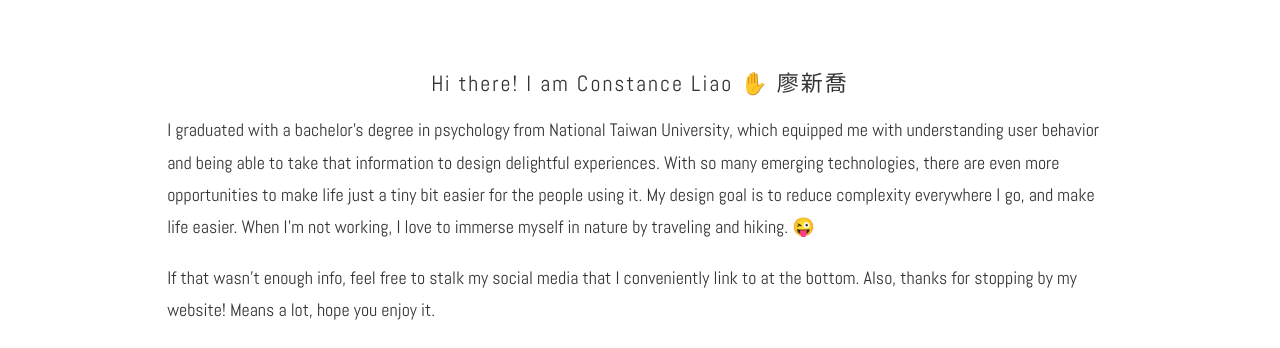
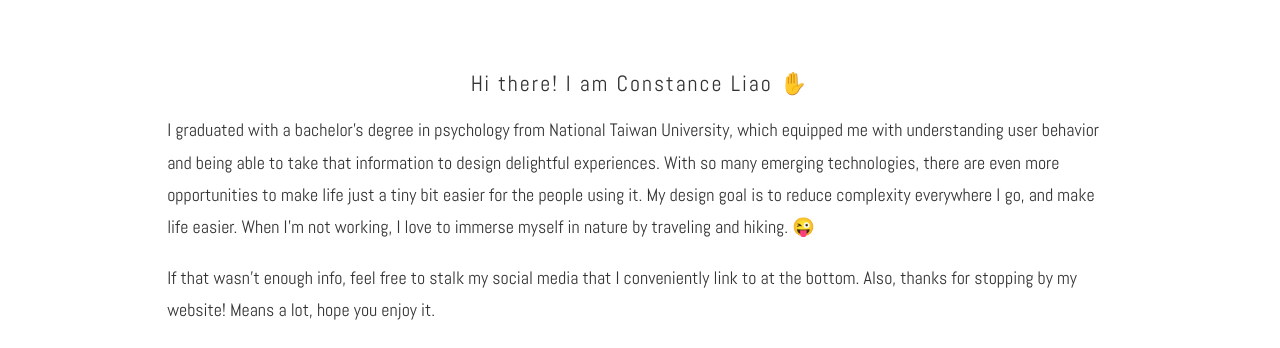
Before and after one commit to xiiiiiiin/constance_portfolio, a website: page about.html in a window 1280 px wide. Shown: the part 540-888 px from the top of the page. Drawn offline with Linux system fonts and the light colour scheme; files whose address does not match are found by name.

Commit message:
no message

```diff
--- a/about.html
+++ b/about.html
@@ -67,7 +67,7 @@
                     <div class="row">
                         <div class=" col-md-12">
                             <div class="col-md-10 col-md-offset-1 col-xs-12">
-                                <h2 class="text-center">Hi there! I am Constance Liao  <span role="img" aria-label="person raising both hands in celebration">✋ </span> 廖新喬 </h2>
+                                <h2 class="text-center">Hi there! I am Constance Liao  <span role="img" aria-label="person raising both hands in celebration">✋ </span>  </h2>
                                 <p>I graduated with a bachelor's degree in psychology from National Taiwan University, which equipped me with understanding user behavior and being able to take that information to design delightful experiences. With so many emerging technologies, there are even more opportunities to make life just a tiny bit easier for the people using it. My design goal is to reduce complexity everywhere I go, and make life easier. When I'm not working, I love to immerse myself in nature by traveling and hiking. <span role="img" aria-label="person raising both hands in celebration">😜 </span></p>
                                 <p>If that wasn’t enough info, feel free to stalk my social media that I conveniently link to at the bottom. Also, thanks for stopping by my website! Means a lot, hope you enjoy it. </p>
                             </div>
```
